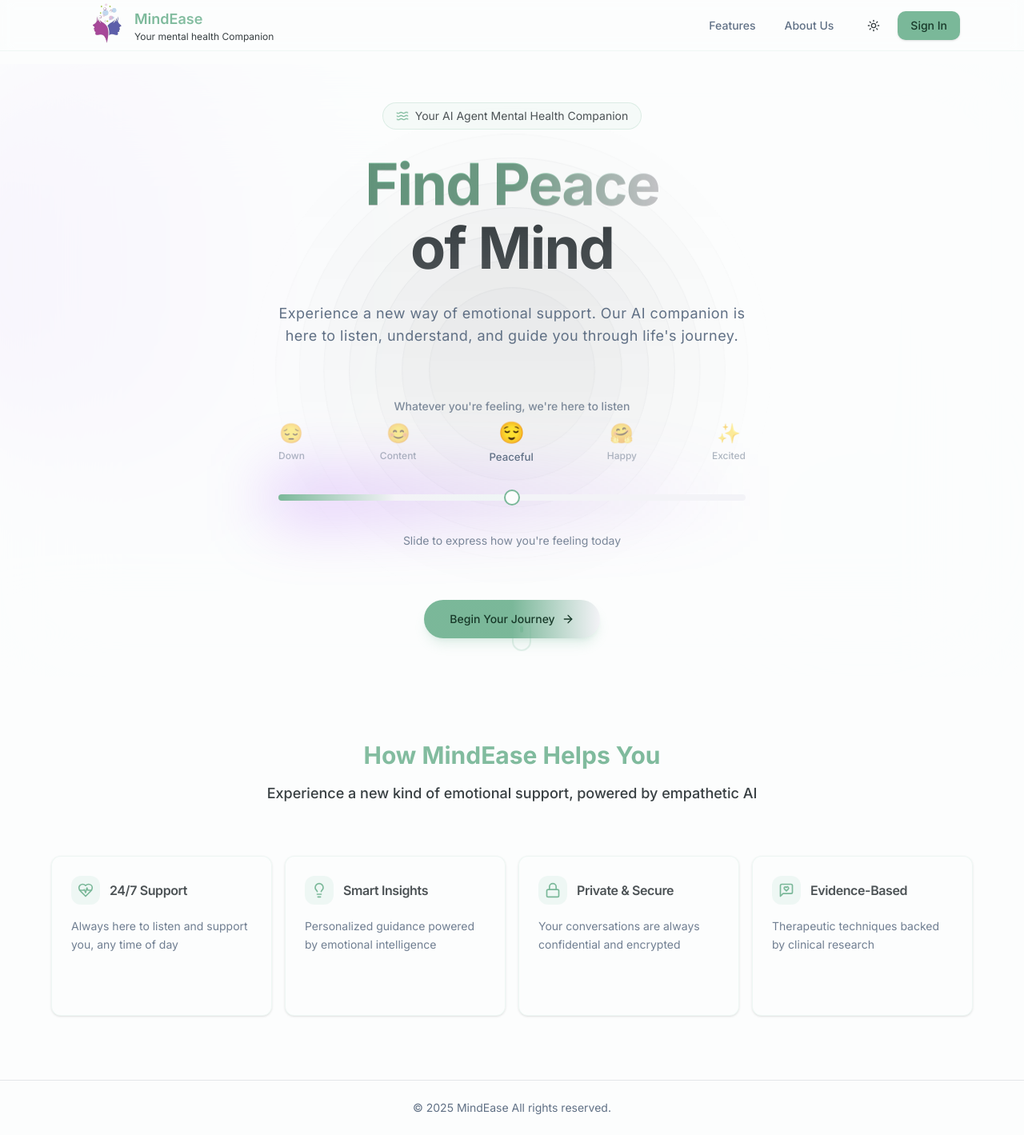
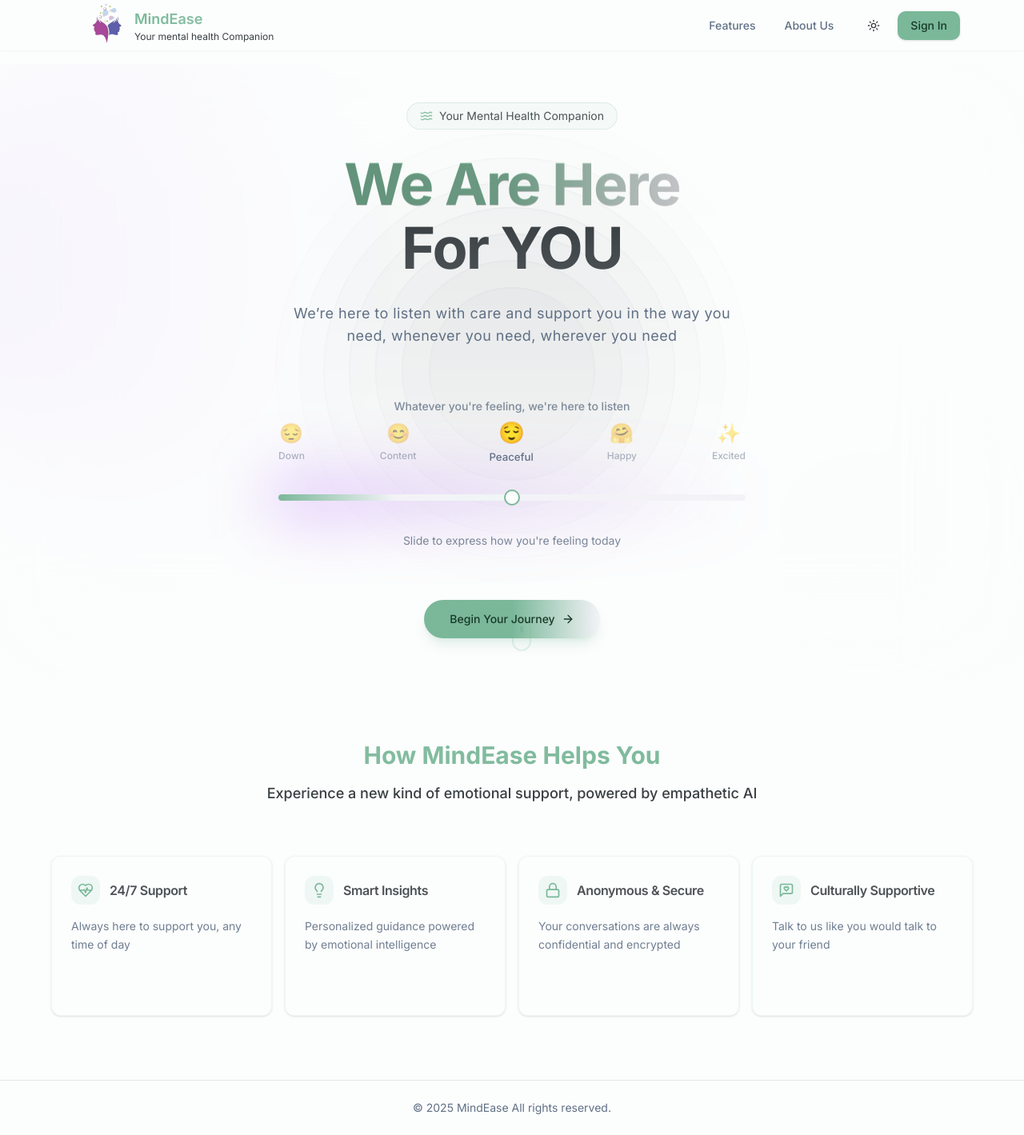
Before and after one commit to vaibhavbudhia/MindEase-FrontEnd, a Next.js app: page / in a window 1280 px wide. Shown: the whole page at 80% size. Built offline with nearby package versions, Linux system fonts and the light colour scheme.

Commit message:
page.tsx

```diff
--- a/app/page.tsx
+++ b/app/page.tsx
@@ -77,7 +77,7 @@ export default function Home() {
     {
       icon: HeartPulse,
       title: "24/7 Support",
-      description: "Always here to listen and support you, any time of day",
+      description: "Always here to support you, any time of day",
       color: "from-rose-500/20",
       delay: 0.2,
     },
@@ -90,15 +90,15 @@ export default function Home() {
     },
     {
       icon: Lock,
-      title: "Private & Secure",
+      title: "Anonymous & Secure",
       description: "Your conversations are always confidential and encrypted",
       color: "from-emerald-500/20",
       delay: 0.6,
     },
     {
       icon: MessageSquareHeart,
-      title: "Evidence-Based",
-      description: "Therapeutic techniques backed by clinical research",
+      title: "Culturally Supportive",
+      description: "Talk to us like you would talk to your friend",
       color: "from-blue-500/20",
       delay: 0.8,
     },
@@ -129,25 +129,25 @@ export default function Home() {
           <div className="inline-flex items-center gap-2 rounded-full px-4 py-1.5 text-sm border border-primary/20 bg-primary/5 backdrop-blur-sm hover:border-primary/40 transition-all duration-300">
             <Waves className="w-4 h-4 animate-wave text-primary" />
             <span className="relative text-foreground/90 dark:text-foreground after:content-[''] after:absolute after:bottom-0 after:left-0 after:w-full after:h-[1px] after:bg-primary/30 after:scale-x-0 hover:after:scale-x-100 after:transition-transform after:duration-300">
-              Your AI Agent Mental Health Companion
+              Your Mental Health Companion
             </span>
           </div>
 
           {/* Enhanced main heading with smoother gradient */}
           <h1 className="text-4xl md:text-6xl lg:text-7xl font-bold font-plus-jakarta tracking-tight">
             <span className="inline-block bg-gradient-to-r from-primary via-primary/90 to-secondary bg-clip-text text-transparent [text-shadow:_0_1px_0_rgb(0_0_0_/_20%)] hover:to-primary transition-all duration-300">
-              Find Peace
+              We Are Here
             </span>
             <br />
             <span className="inline-block mt-2 bg-gradient-to-b from-foreground to-foreground/90 bg-clip-text text-transparent">
-              of Mind
+              For YOU
             </span>
           </h1>
 
           {/* Enhanced description with better readability */}
           <p className="max-w-[600px] mx-auto text-base md:text-lg text-muted-foreground leading-relaxed tracking-wide">
-            Experience a new way of emotional support. Our AI companion is here
-            to listen, understand, and guide you through life's journey.
+            We’re here to listen with care and support you in the way you need,
+            whenever you need, wherever you need
           </p>
 
           {/* Emotion slider section with enhanced transitions */}
@@ -329,7 +329,7 @@ export default function Home() {
                 />
               ))}
             </div>
-           /* <Button
+            <Button
               onClick={() => {
                 if (currentStep < welcomeSteps.length - 1) {
                   setCurrentStep((c) => c + 1);
@@ -340,7 +340,7 @@ export default function Home() {
                 }
               }}
               className="relative group px-6"
-            >*/
+            >
               <span className="flex items-center gap-2">
                 {currentStep === welcomeSteps.length - 1 ? (
                   <>
```
